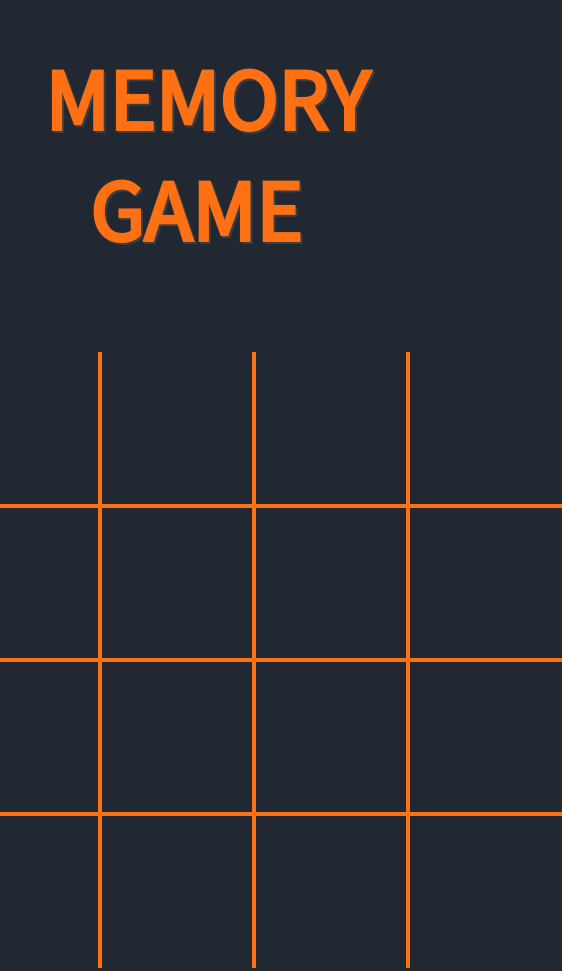
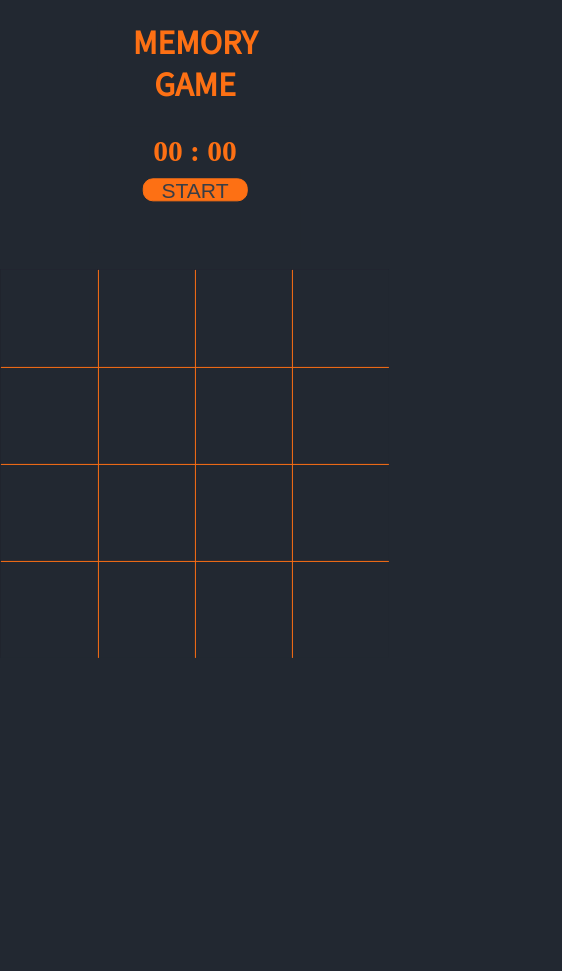
Before and after one commit to LukaszWilk1/MemoryGame, a plain HTML site: page index.html in a window 390 px wide. Shown: the whole page, 562 px wide, since content can reach past the window. After the commit the page ends 844 px from the top, so only its background shows below. Drawn offline with Linux system fonts and the light colour scheme.

Commit message:
Add files via upload

```diff
--- a/index.html
+++ b/index.html
@@ -8,10 +8,13 @@
   <link rel="preconnect" href="https://fonts.gstatic.com" crossorigin>
   <link href="https://fonts.googleapis.com/css2?family=Source+Sans+Pro&display=swap" rel="stylesheet">
   <link rel="stylesheet" href="style.css">
+  <meta name="viewport" content="width=device-width, initial-scale=1.0">
 </head>
 
 <body>
-  <h1>MEMORY GAME</h1>
+  <header>
+    <h1>MEMORY GAME</h1>
+  </header>
   <nav>
     <div class="stoper">
       <p class="time">
@@ -23,7 +26,7 @@
     </div>
   </nav>
   <main>
-    <div class="table-container">
+
       <table>
         <tr class="no-border-top">
           <td class="no-border-top no-border-left"></td>
@@ -50,7 +53,7 @@
           <td class="no-border-bottom no-border-right"></td>
         </tr>
       </table>
-    </div>
+
   </main>
   <footer>
 
--- a/style.css
+++ b/style.css
@@ -6,111 +6,51 @@
   background-color: #222831;
 }
 
+header {
+  height: 15vh;
+  width: 100%;
+  position: relative;
+  color: #FD7014;
+  font-family: 'Source Sans Pro', sans-serif;
+}
+
 h1 {
   margin: 0 auto;
-  color: #FD7014;
-  font-size: 5.5em;
-  font-family: 'Source Sans Pro', sans-serif;
-  padding: 0.5em;
-  text-shadow: 2px 2px #393E46;
+  font-size: 8.8vh;
+  position: absolute;
+  left: 50%;
+  top: 50%;
+  transform: translate(-50%, -50%);
 }
 
 nav {
-  width: 30%;
-  height: 700px;
-  position: absolute;
-  z-index: -1;
+  position: relative;
+  display: block;
 }
 
 p {
-  font-size: 3em;
   font-weight: bold;
   color: #FD7014;
   position: absolute;
   left: 50%;
   top: 20%;
   transform: translate(-50%, -50%);
-  z-index: 1;
 }
 
 .stoper {
-  height: 250px;
-  width: 300px;
   position: absolute;
   left: 50%;
   top: 50%;
   transform: translate(-50%, -50%);
 }
 
-main {
-  width: 70%;
-  height: 700px;
-  position: absolute;
-  margin-left: 30%;
-}
-
-table {
-  border-collapse: collapse;
-  overflow: visible;
-}
-
-td {
-  height: 154px;
-  width: 154px;
-  border: 4px solid #FD7014;
-  transition: 0.15s;
-}
-
-.card-one{
-  background-image: url("images/one.png");
-}
-
-.card-two{
-  background-image: url("images/two.png");
-}
-
-.card-three{
-  background-image: url("images/three.png");
-}
-
-.card-four{
-  background-image: url("images/four.png");
-}
-
-.card-five{
-  background-image: url("images/five.png");
-}
-
-.card-six{
-  background-image: url("images/six.png");
-}
-
-.card-seven{
-  background-image: url("images/seven.png");
-}
-
-.card-eight{
-  background-image: url("images/eight.png");
-}
-
-td:hover {
-  background-color: #393E46;
-  transition: 0.15s;
-  cursor: pointer;
-}
-
-button {
+button{
   background-color: #FD7014;
   color: #393E46;
-  width: 7em;
-  height: 2em;
-  border-radius: 10px;
-  font-size: 1.5em;
   position: absolute;
   left: 50%;
   top: 50%;
   transform: translate(-50%, -50%);
-  border: 1px solid #FD7014;
   transition: 0.15s;
 }
 
@@ -121,15 +61,67 @@ button:hover {
   cursor: pointer;
 }
 
-.table-container {
-  height: 616px;
-  width: 616px;
-  background-color: red;
-  position: absolute;
+main {
+  position: relative;
+  display: block;
+}
+
+table {
+  border-collapse: collapse;
+  position: relative;
   left: 50%;
   top: 50%;
   transform: translate(-50%, -50%);
-  border: none;
+}
+
+td {
+  transition: 0.15s;
+  background-size: 100%;
+}
+
+td:hover {
+  background-color: #393E46;
+  transition: 0.15s;
+  cursor: pointer;
+}
+
+footer {
+  height: 15vh;
+  width: 100%;
+  position: relative;
+  clear: both;
+}
+
+.card-one {
+  background-image: url("images/one.png");
+}
+
+.card-two {
+  background-image: url("images/two.png");
+}
+
+.card-three {
+  background-image: url("images/three.png");
+}
+
+.card-four {
+  background-image: url("images/four.png");
+}
+
+.card-five {
+  background-image: url("images/five.png");
+}
+
+.card-six {
+  background-image: url("images/six.png");
+}
+
+.card-seven {
+  background-image: url("images/seven.png");
+}
+
+.card-eight {
+  background-image: url("images/eight.png");
 }
 
 .no-border-top {
@@ -147,3 +139,166 @@ button:hover {
 .no-border-right {
   border-right: none;
 }
+
+@media screen and (min-width: 1201px) {
+
+  h1 {
+    font-size: 8.8vh;
+  }
+
+  nav {
+    width: 30%;
+    height: 70vh;
+    float: left;
+  }
+
+  p {
+    font-size: 7vh;
+  }
+
+  .stoper {
+    height: 30vh;
+    width: 40vh;
+  }
+
+  button {
+    width: 60%;
+    height: 20%;
+    border-radius: 10px;
+    font-size: 3.5vh;
+    border: 0.1vh solid #FD7014;
+  }
+
+  main {
+    width: 70%;
+    height: 70vh;
+    float: left;
+  }
+
+  td {
+    height: 17.5vh;
+    width: 17.5vh;
+    border: 0.4vh solid #FD7014;
+  }
+
+}
+
+@media screen and (max-width: 1200px) {
+  h1 {
+    font-size: 7.8vh;
+  }
+
+  nav {
+    width: 30%;
+    height: 70vh;
+    float: left;
+  }
+
+  td {
+    height: 15.5vh;
+    width: 15.5vh;
+    border: 0.4vh solid #FD7014;
+  }
+
+  p {
+    font-size: 5vh;
+  }
+
+  .stoper {
+    height: 25vh;
+    width: 35vh;
+  }
+
+  button {
+    width: 50%;
+    height: 18%;
+    border-radius: 10px;
+    font-size: 2.5vh;
+    border: 0.1vh solid #FD7014;
+  }
+
+  main {
+    width: 70%;
+    height: 70vh;
+    float: left;
+  }
+}
+
+@media screen and (max-width: 1024px) {
+  h1 {
+    font-size: 6vh;
+  }
+
+  td {
+    height: 13.5vh;
+    width: 13.5vh;
+    border: 0.3vh solid #FD7014;
+  }
+
+  p {
+    font-size: 3vh;
+  }
+
+  .stoper {
+    height: 20vh;
+    width: 30vh;
+  }
+
+  button {
+    background-color: #FD7014;
+    color: #393E46;
+    width: 50%;
+    height: 18%;
+    border-radius: 10px;
+    font-size: 2.5vh;
+    border: 0.1vh solid #FD7014;
+  }
+}
+
+@media screen and (max-width: 768px) {
+  h1 {
+    font-size: 4.5vh;
+  }
+
+  nav{
+    width: 100%;
+    height: 15vh;
+  }
+
+  main{
+    width: 100%;
+    height: 50vh;
+  }
+
+  td {
+    height: 11.5vh;
+    width: 11.5vh;
+    border: 0.2vh solid #FD7014;
+  }
+
+  p {
+    font-size: 3.5vh;
+    position: relative;
+  }
+
+  .stoper {
+    height: 15vh;
+    width: 25vh;
+  }
+
+  button {
+    background-color: #FD7014;
+    color: #393E46;
+    width: 50%;
+    height: 18%;
+    border-radius: 10px;
+    font-size: 2.5vh;
+    border: 0.1vh solid #FD7014;
+  }
+}
+
+@media screen and (max-width: 480px) {
+  h1 {
+    font-size: 4vh;
+  }
+}
```
